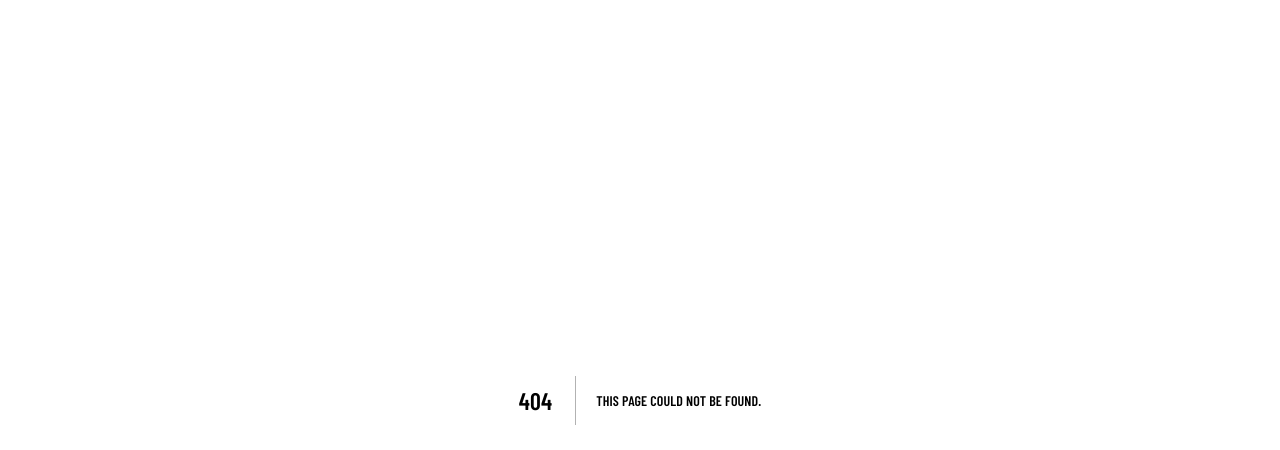
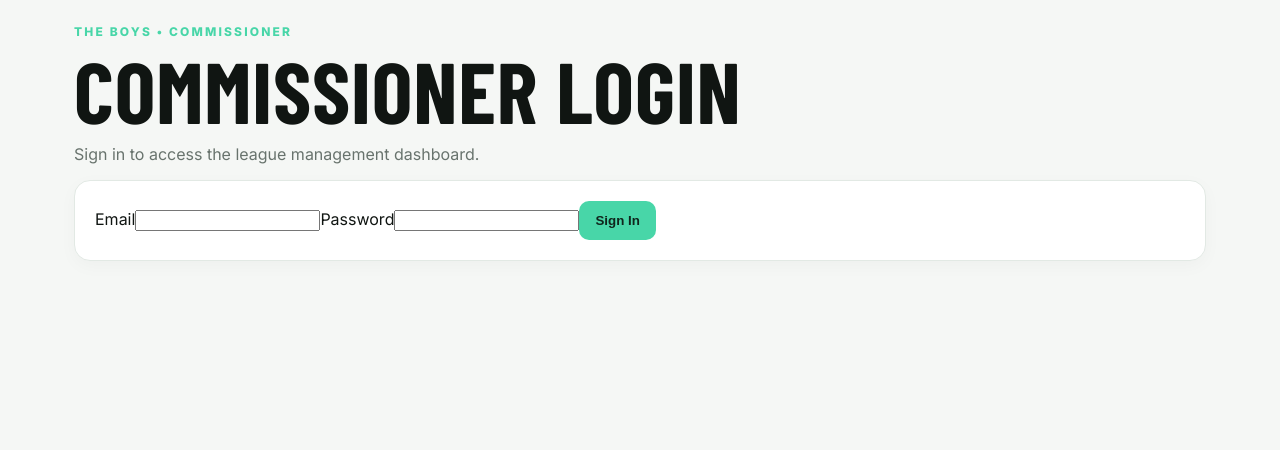
Before and after one commit to tlaird29/the-boys-league-hq, a Next.js app: page /login in a window 1280 px wide. Before the commit this address had no page. Shown: the top 450 px of the page. Built offline with nearby package versions, Linux system fonts and the light colour scheme; a web font is replaced by a local one.

Commit message:
Add commisioner login page

```diff
--- /dev/null
+++ b/app/login/page.tsx
@@ -0,0 +1,88 @@
+
+"use client";
+
+import { useState } from "react";
+import { useRouter } from "next/navigation";
+import { createClient } from "@supabase/supabase-js";
+
+export default function LoginPage() {
+  const router = useRouter();
+  const [email, setEmail] = useState("");
+  const [password, setPassword] = useState("");
+  const [message, setMessage] = useState("");
+  const [loading, setLoading] = useState(false);
+
+  async function handleLogin(e: React.FormEvent<HTMLFormElement>) {
+    e.preventDefault();
+    setLoading(true);
+    setMessage("");
+
+    const url = process.env.NEXT_PUBLIC_SUPABASE_URL;
+    const key = process.env.NEXT_PUBLIC_SUPABASE_ANON_KEY;
+
+    if (!url || !key) {
+      setMessage("Supabase is not configured.");
+      setLoading(false);
+      return;
+    }
+
+    const supabase = createClient(url, key);
+
+    const { error } = await supabase.auth.signInWithPassword({
+      email,
+      password
+    });
+
+    if (error) {
+      setMessage(error.message);
+      setLoading(false);
+      return;
+    }
+
+    router.push("/commissioner");
+    router.refresh();
+  }
+
+  return (
+    <main className="shell">
+      <div className="kicker">THE BOYS • COMMISSIONER</div>
+      <h1>COMMISSIONER LOGIN</h1>
+
+      <p className="muted">
+        Sign in to access the league management dashboard.
+      </p>
+
+      <form onSubmit={handleLogin} className="card">
+        <label htmlFor="email">Email</label>
+        <input
+          id="email"
+          type="email"
+          value={email}
+          onChange={(e) => setEmail(e.target.value)}
+          required
+          autoComplete="email"
+        />
+
+        <label htmlFor="password">Password</label>
+        <input
+          id="password"
+          type="password"
+          value={password}
+          onChange={(e) => setPassword(e.target.value)}
+          required
+          autoComplete="current-password"
+        />
+
+        <button
+          type="submit"
+          className="button"
+          disabled={loading}
+        >
+          {loading ? "Signing in..." : "Sign In"}
+        </button>
+
+        {message && <p role="alert">{message}</p>}
+      </form>
+    </main>
+  );
+}
```
